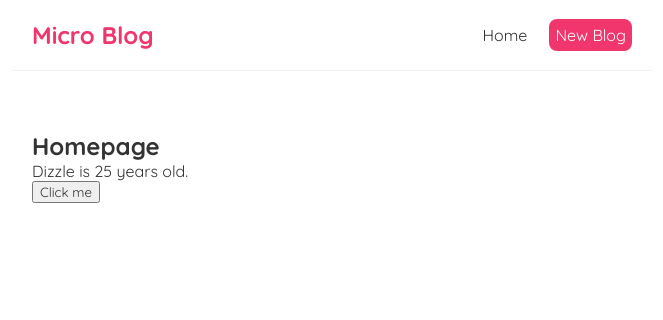
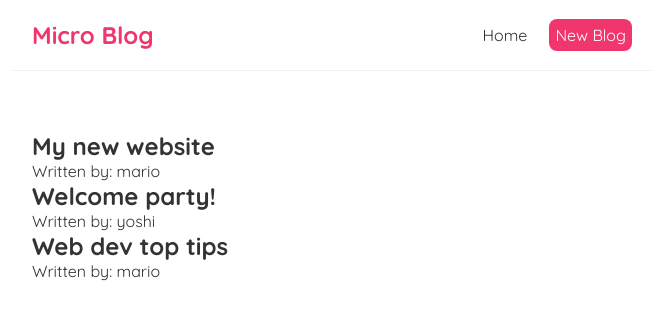
Before and after one commit to DavidTunnell/microblog-react, a React (Create React App) app: page / in a window 1280 px wide. Shown: the top 320 px of the page, without its empty margins (308-971 px from the left). Built offline with nearby package versions, Linux system fonts and the light colour scheme.

Commit message:
created blog object array and render it in component

```diff
--- a/src/Home.js
+++ b/src/Home.js
@@ -5,21 +5,35 @@
     //you must use state and not variables because it wont update the page
     //this is because you must use reactive variables (variables that react looks at to check/watch for state change)
     //this is done using hooks (useState hook in particular)
-    const [name, setName] = useState("Dizzle");
-    const [age, setAge] = useState(25);
-
-    const handleClick = (e) => {
-        setName("Dizzle Tizzle"); //this set update is reactive
-        setAge(30);
-    };
+    const [blogs, setBlogs] = useState([
+        {
+            title: "My new website",
+            body: "lorem ipsum...",
+            author: "mario",
+            id: 1,
+        },
+        {
+            title: "Welcome party!",
+            body: "lorem ipsum...",
+            author: "yoshi",
+            id: 2,
+        },
+        {
+            title: "Web dev top tips",
+            body: "lorem ipsum...",
+            author: "mario",
+            id: 3,
+        },
+    ]);
 
     return (
         <div className="home">
-            <h2>Homepage</h2>
-            <p>
-                {name} is {age} years old.
-            </p>
-            <button onClick={handleClick}>Click me</button>
+            {blogs.map((blog) => (
+                <div className="blog-preview" key={blog.id}>
+                    <h2>{blog.title}</h2>
+                    <p>Written by: {blog.author}</p>
+                </div>
+            ))}
         </div>
     );
 };
```
